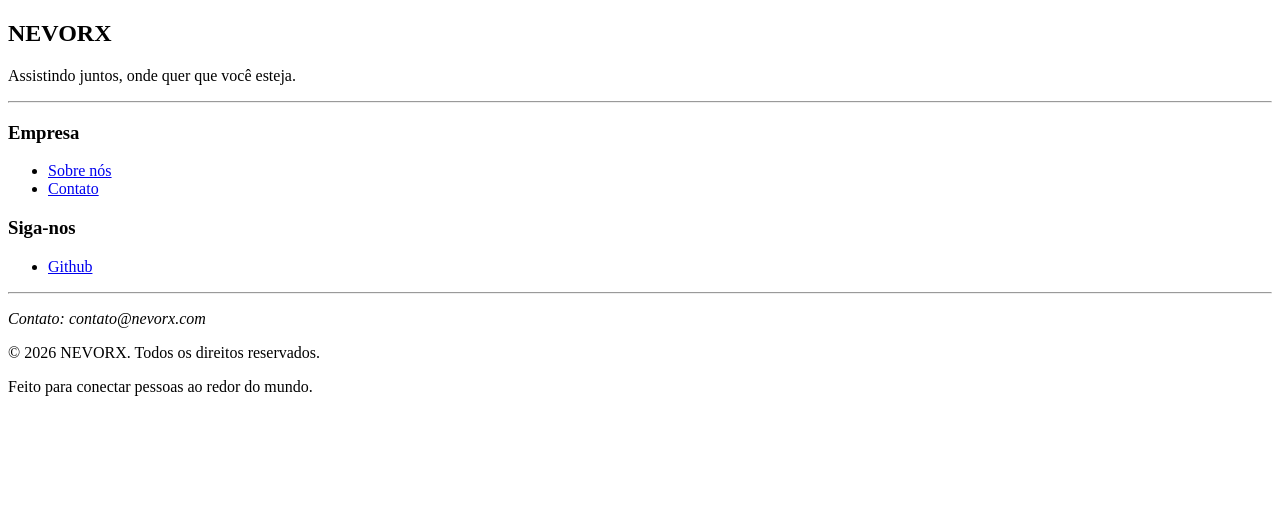
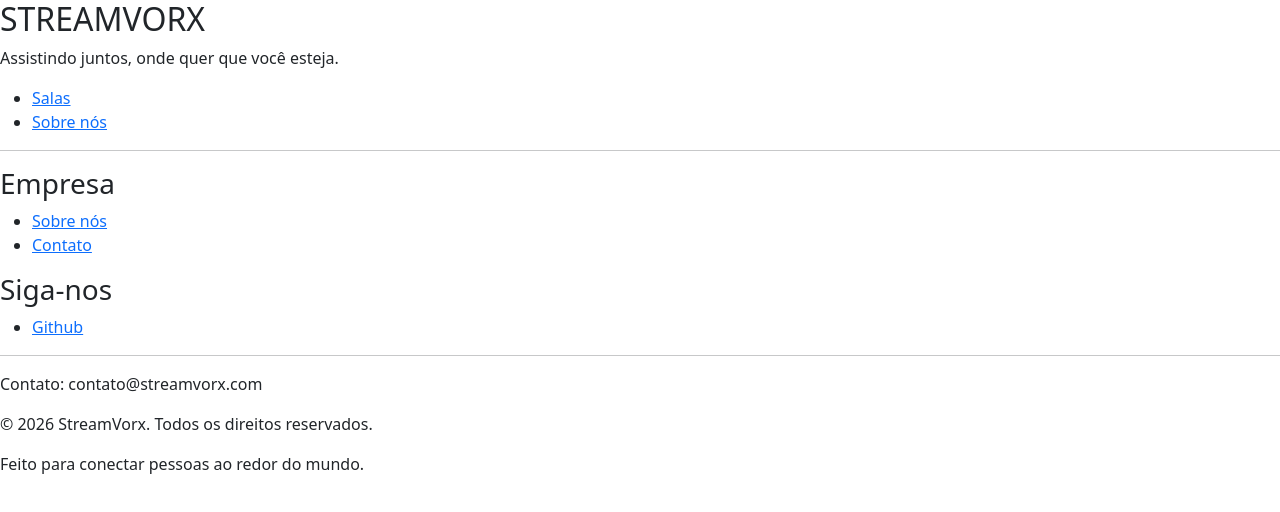
Before and after one commit to Luc4sR0cha/Streamvorx, a plain HTML site: page index.html in a window 1280 px wide. Drawn offline with nearby package versions, Linux system fonts and the light colour scheme.

Commit message:
Alterações Index.html

```diff
--- a/index.html
+++ b/index.html
@@ -4,13 +4,27 @@
 <head>
     <meta charset="UTF-8">
     <meta name="viewport" content="width=device-width, initial-scale=1.0">
-    <title>Home</title>
+    <title>Home StreaVorx</title>
+    <link href="https://cdn.jsdelivr.net/npm/bootstrap@5.3.8/dist/css/bootstrap.min.css" rel="stylesheet"
+        integrity="sha384-sRIl4kxILFvY47J16cr9ZwB07vP4J8+LH7qKQnuqkuIAvNWLzeN8tE5YBujZqJLB" crossorigin="anonymous">
 </head>
 
 <body>
     <header>
+        <h2>STREAMVORX</h2>
+        <p>
+            Assistindo juntos, onde quer que você esteja.
+        </p>
         <nav>
+            <ul>
+                <li>
+                    <a href="room.html">Salas</a>
+                </li>
+                <li>
+                    <a href="about_us.html">Sobre nós</a>
+                </li>
 
+            </ul>
         </nav>
     </header>
     <main>
@@ -20,13 +34,6 @@
     </main>
 
     <footer>
-
-    <div>
-        <h2>NEVORX</h2>
-        <p>
-            Assistindo juntos, onde quer que você esteja.
-        </p>
-    </div>
 
         <hr>
 
@@ -41,23 +48,25 @@
         <div>
             <h3>Siga-nos</h3>
             <ul>
-            <li><a href="#">Github</a></li>
+                <li><a href="https://github.com/Luca4sR0cha/Streamvorx">Github</a></li>
             </ul>
         </div>
 
         <hr>
 
         <address>
-        <p>Contato: contato@nevorx.com</p>
+            <p>Contato: contato@streamvorx.com</p>
         </address>
 
         <div>
-        <p>© 2026 NEVORX. Todos os direitos reservados.</p>
+            <p>© 2026 StreamVorx. Todos os direitos reservados.</p>
             <p>Feito para conectar pessoas ao redor do mundo.</p>
         </div>
 
     </footer>
-
+    <script src="https://cdn.jsdelivr.net/npm/bootstrap@5.3.8/dist/js/bootstrap.bundle.min.js"
+        integrity="sha384-FKyoEForCGlyvwx9Hj09JcYn3nv7wiPVlz7YYwJrWVcXK/BmnVDxM+D2scQbITxI"
+        crossorigin="anonymous"></script>
 </body>
 
 </html>
```
Also changed, not shown: about_us.html (added, +11 -0 lines), Image/Background.png (added). Lines whose indentation alone changed are shown as unchanged.
